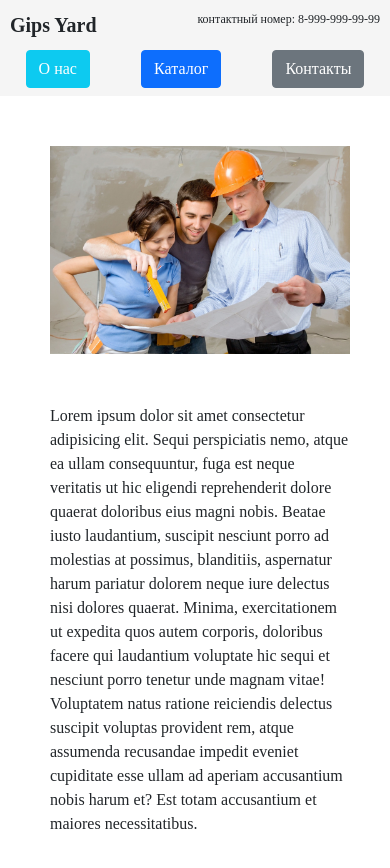
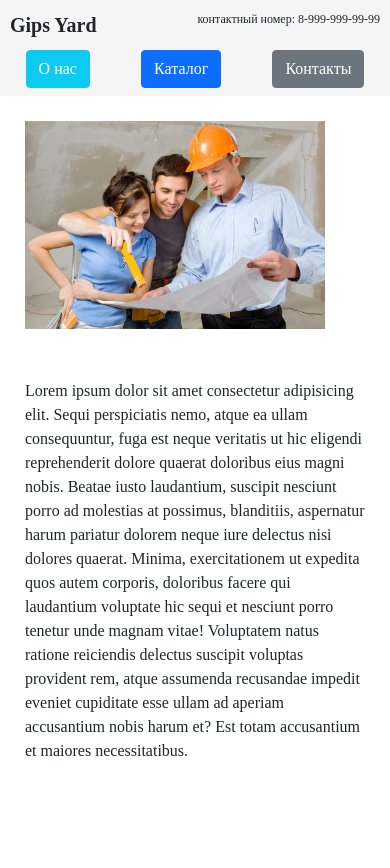
Before and after one commit to ozzbabym/gipsYard, a React (Create React App) app: page / in a window 390 px wide. Shown: the top 868 px of the page. After the commit the page ends 844 px from the top, so only its background shows below. Built offline with nearby package versions, Linux system fonts and the light colour scheme; a web font is replaced by a local one.

Commit message:
add email and about us

```diff
--- a/src/components/about/About.css
+++ b/src/components/about/About.css
@@ -8,7 +8,7 @@
 
 @media (max-width: 750px){
     .about {
-        margin: 50px;
+        margin: 25px;
         display: grid;
         grid-template-columns: 1fr;
         column-gap: 50px;
```
